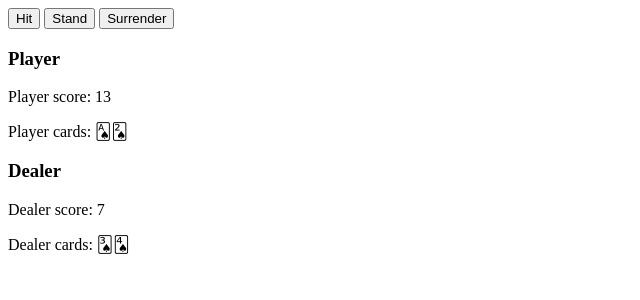
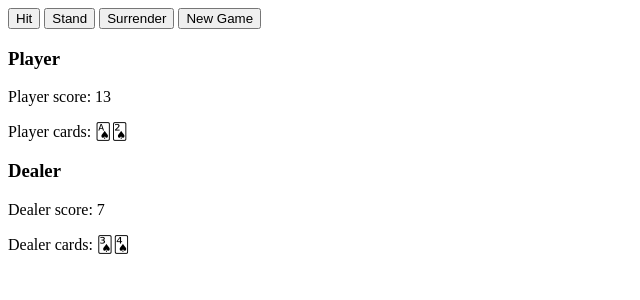
Before and after one commit to pdhondt/oop-blackjack-revisited, a PHP site: page / in a window 1280 px wide. Shown: the top 300 px of the page, without its empty margins (0-640 px from the left). Run offline with PHP 8.4, Linux system fonts and the light colour scheme.

Commit message:
added new game button to start a new session/game

```diff
--- a/index.php
+++ b/index.php
@@ -13,6 +13,7 @@ require 'Deck.php';
 require 'Dealer.php';
 
 session_start();
+
 
 $blackjack = new Blackjack();
 $_SESSION['new_game'] = $blackjack;
@@ -46,6 +47,11 @@ if (isset($_GET['surrender'])) {
     $message = 'Player surrenders.  Dealer wins!';
 }
 
+if (isset($_GET['new_game'])) {
+    session_destroy();
+    $blackjack = new Blackjack();
+}
+
 ?>
 
 <!DOCTYPE html>
@@ -60,6 +66,7 @@ if (isset($_GET['surrender'])) {
         <input type="submit" name="hit" value="Hit">
         <input type="submit" name="stand" value="Stand">
         <input type="submit" name="surrender" value="Surrender">
+        <input type="submit" name="new_game" value="New Game">
     </form>
 
     <div>
```
